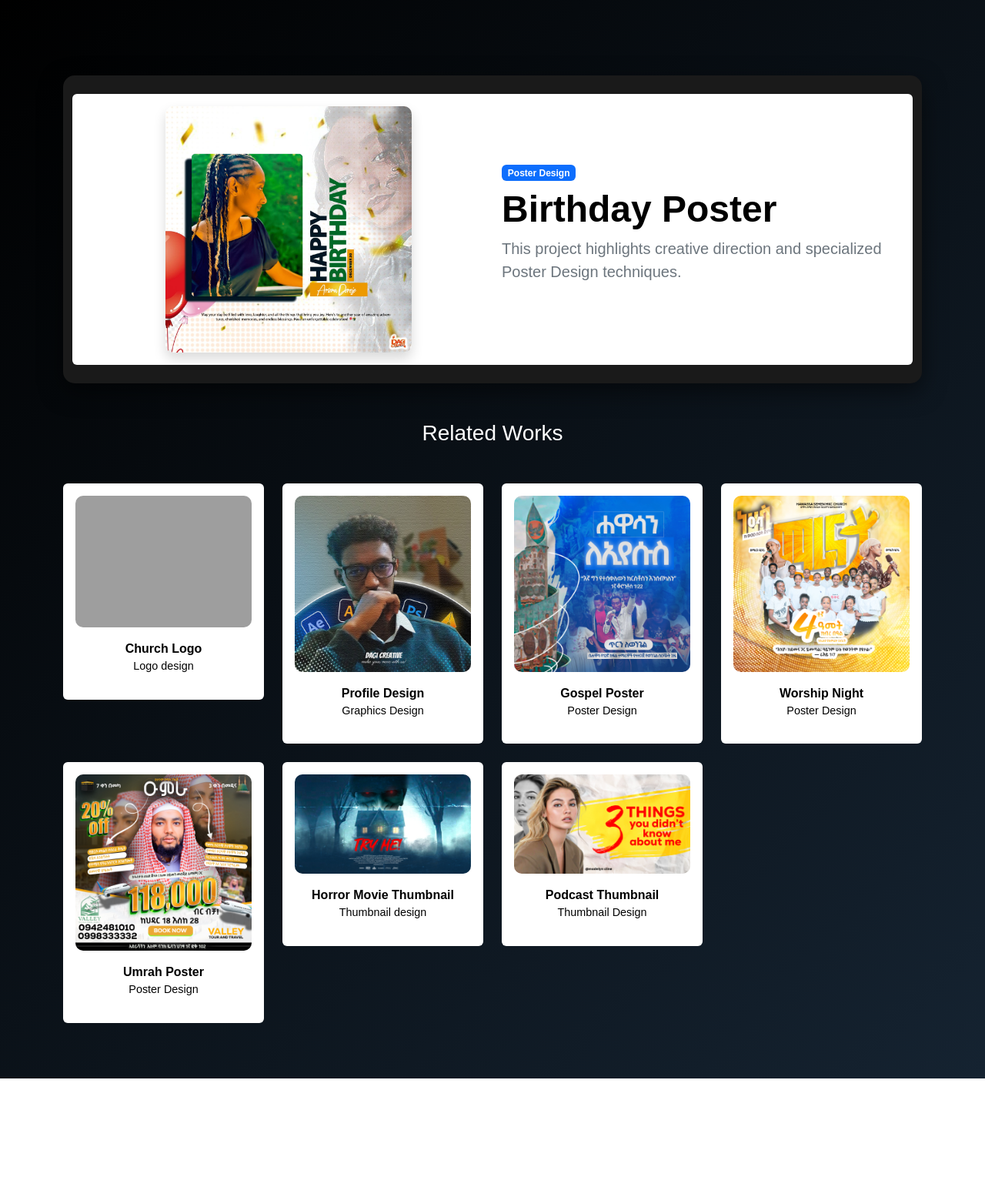
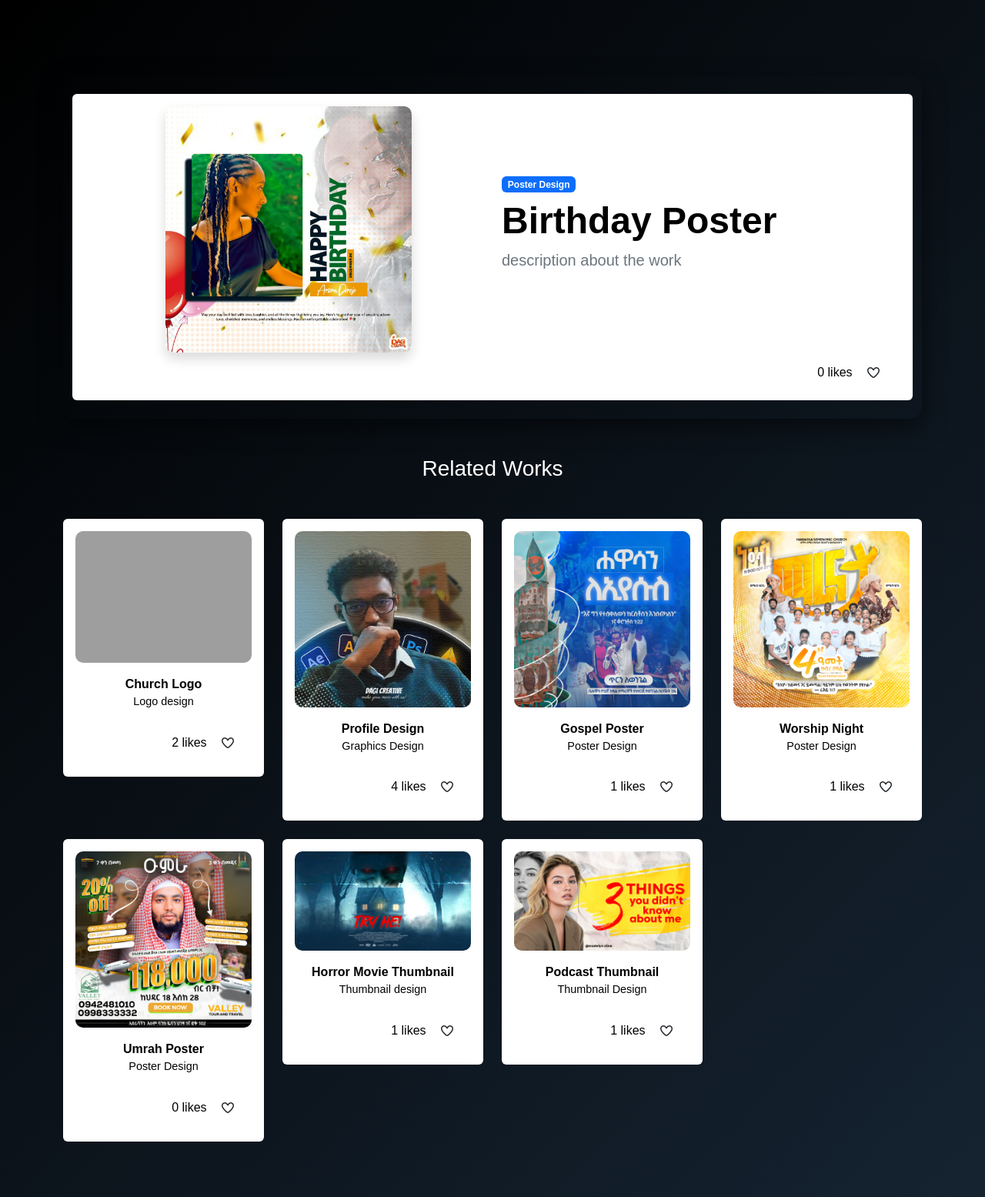
Before and after one commit to dagicoding/portfolio, a Django app: page /moreworks/11/ in a window 1280 px wide. Shown: the whole page at 77% size. Before the commit the page ends 1401 px from the top, so only its background shows below. Run offline with Django 5.2, Linux system fonts and the light colour scheme; data comes from the database, SQL or seed files in the repository; both versions use the stored data as it was after the commit; some libraries are stand-ins or nearby versions; grey boxes are pictures that could not be loaded.

Commit message:
like work functionality

```diff
--- a/portfolio/portfoilo_App/form.py
+++ b/portfolio/portfoilo_App/form.py
@@ -42,6 +42,7 @@ class WorkForm(forms.ModelForm):
             'design_name' : 'DESIGN NAME',
             'type_of_work' : 'TYPE OF WORK',
             'link' : 'LINK',
+            'description' : 'DESCRIPTION',
             'design_img' : 'DESIGN IMAGE'
         }
         widgets = {
@@ -51,6 +52,8 @@ class WorkForm(forms.ModelForm):
                 attrs={'placholder' : 'describe the type of the work','class' : 'form-control'}),
             'link' : forms.TextInput(
                 attrs={'placholder' : 'Exploar link', 'class' : 'form-control'}),
+            'description' : forms.TextInput(
+                attrs={'placeholder' : 'about the work', 'class' : 'form-control'}),
             'design_img' : forms.FileInput(
                 attrs={'class' : 'form-control'}
             )
--- a/portfolio/portfoilo_App/models.py
+++ b/portfolio/portfoilo_App/models.py
@@ -1,4 +1,5 @@
 from django.db import models
+from django.contrib.auth.models import User
 
 
 class Profile(models.Model):
@@ -16,7 +17,12 @@ class Works(models.Model):
     design_name = models.CharField()
     type_of_work = models.CharField()
     link = models.CharField()
+    description = models.CharField()
     design_img = models.ImageField(upload_to='works/', null=True, blank=True)
+    likes = models.IntegerField(default=0)
+
+    def total_likes(self):
+        return self.likes
 
 class Contact(models.Model):
     Contact_id = models.AutoField(primary_key=True)
@@ -34,5 +40,5 @@ class Message(models.Model):
     message_id = models.AutoField(primary_key=True)
     name = models.CharField()
     email = models.EmailField()
-    message = models.CharField()
+    message = models.CharField(max_length=50)
     sent_date = models.DateTimeField(auto_now_add=True)
--- a/portfolio/portfoilo_App/static/styles/style.css
+++ b/portfolio/portfoilo_App/static/styles/style.css
@@ -387,6 +387,16 @@ body {
   background-color: #f8f9fa; /* Light grey background for contrast */
   min-height: 100vh;
 }
+.update {
+  padding: 20px;
+  display: block;
+  text-align: center;
+  width: 150px;
+  height: auto;
+  color: white;
+  background-color: #111d29;
+  border-radius: 10px;
+}
 textarea {
   height: 50px;
 }
@@ -394,7 +404,6 @@ textarea {
 /* General Layout Improvements */
 
 .redirect-work {
-  background: #1a1a1a;
   border-radius: 15px;
   margin-top: 50px;
   box-shadow: 0 10px 30px rgba(0, 0, 0, 0.5);
--- a/portfolio/portfoilo_App/templates/mainpages/more.html
+++ b/portfolio/portfoilo_App/templates/mainpages/more.html
@@ -32,14 +32,26 @@
           <div class="col-md-6 mt-4 mt-md-0">
             <span class="badge bg-primary mb-2">{{work.type_of_work}}</span>
             <h2 class="display-5 fw-bold text-black">{{work.design_name}}</h2>
-            <p class="lead text-secondary">
-              This project highlights creative direction and specialized
-              {{work.type_of_work}} techniques.
-            </p>
+            <p class="lead text-secondary">{{work.description}}</p>
           </div>
+
+          <div class="like text-black text-end mt-2">
+            <form action="{% url 'like' work.works_id %}" method="post">
+              {% csrf_token %} {{work.total_likes}} likes
+              <button type="submit" class="btn btn">
+                {% if work.works_id in request.session.liked_works %}
+                <i class="fa-solid fa-heart" style="color: red"></i>
+                {% else %}
+                <i class="fa-regular fa-heart"></i>
+                {% endif %}
+              </button>
+            </form>
+          </div>
+
+
+
         </div>
       </div>
-
       <h3 class="text-center mb-5">Related Works</h3>
       <div class="row">
         {% for works in allwork %} {% if works.works_id != work.works_id %}
@@ -48,7 +60,7 @@
             href="{% url 'morework' works.works_id %}"
             class="text-black text-decoration-none"
           >
-            <div class="works-card text-center p-3 bg-white rounded">
+            <div class="works-card text-black text-center p-3 bg-white rounded">
               <img
                 src="{{works.design_img.url}}"
                 alt="{{works.design_name}}"
@@ -58,9 +70,25 @@
                 <b>{{works.design_name}}</b>
                 <p>{{works.type_of_work}}</p>
               </div>
+
+
+          </a>
+
+            <div class="like p-2 text-black text-end mt-2">
+            <form action="{% url 'like' works.works_id %}" method="post">
+              {% csrf_token %} {{works.total_likes}} likes
+              <button type="submit" class="btn btn">
+                {% if works.works_id in request.session.liked_works %}
+                <i class="fa-solid fa-heart" style="color: red"></i>
+                {% else %}
+                <i class="fa-regular fa-heart"></i>
+                {% endif %}
+              </button>
+            </form>
+          </div>
+
+        </div>
             </div>
-          </a>
-        </div>
         {% endif %} {% endfor %}
       </div>
     </div>
--- a/portfolio/portfoilo_App/urls.py
+++ b/portfolio/portfoilo_App/urls.py
@@ -16,6 +16,7 @@ urlpatterns = [
     path('delete-work/<int:works_id>/', views.deleteWork, name = 'deleteWork'),
     path('updateWork/<int:works_id>/', views.updateWork, name = 'updateWork'),
     path('moreworks/<int:works_id>/', views.morework_view, name = 'morework'),
+    path('like/<int:works_id>/', views.like_view, name = 'like'),
     path('manage/contact/', views.contact_view, name = 'manageContact'),
     path('updateContact/<int:Contact_id>/', views.updateContact, name = 'updateContact'),
     path('manage/messages/', views.message_view, name = 'message'),
--- a/portfolio/portfoilo_App/views.py
+++ b/portfolio/portfoilo_App/views.py
@@ -38,7 +38,10 @@ def login_view(request):
     return render(request, 'manage/login.html', error)
 
 def admin_view(request):
-    return render(request, 'manage/dashboard.html')
+    skills = Skills.objects.count()
+    works = Works.objects.count()
+    messages = Message.objects.count()
+    return render(request, 'manage/dashboard.html', {'skills' : skills, 'works' : works, 'messages' : messages})
 
 
 def profile_view(request):
@@ -118,6 +121,22 @@ def updateWork(request, works_id):
         form = WorkForm(instance= work)
     return render(request, 'update/updateWork.html', {'form' : form, 'work' : work})
 
+def like_view(request, works_id):
+    work = get_object_or_404(Works, works_id = works_id)
+    liked_works = request.session.get('liked_works', [])
+
+    if works_id in liked_works:
+        liked_works.remove(works_id)
+        work.likes = max(0, work.likes -1 )
+    else:
+        liked_works.append(works_id)
+        work.likes +=1
+
+    request.session['liked_works'] = liked_works
+    work.save()
+
+    return redirect('morework', works_id=work.works_id)
+
 
 def morework_view(request, works_id):
     allwork = Works.objects.all()
```
Also changed, not shown: portfolio/portfoilo_App/templates/manage/dashboard.html (+22 -5 lines), portfolio/db.sqlite3, portfolio/portfoilo_App/migrations/0003_works_description_alter_message_message.py (added), portfolio/portfoilo_App/migrations/0004_works_likes.py (added), portfolio/portfoilo_App/migrations/0005_remove_works_likes_works_likes.py (added).
